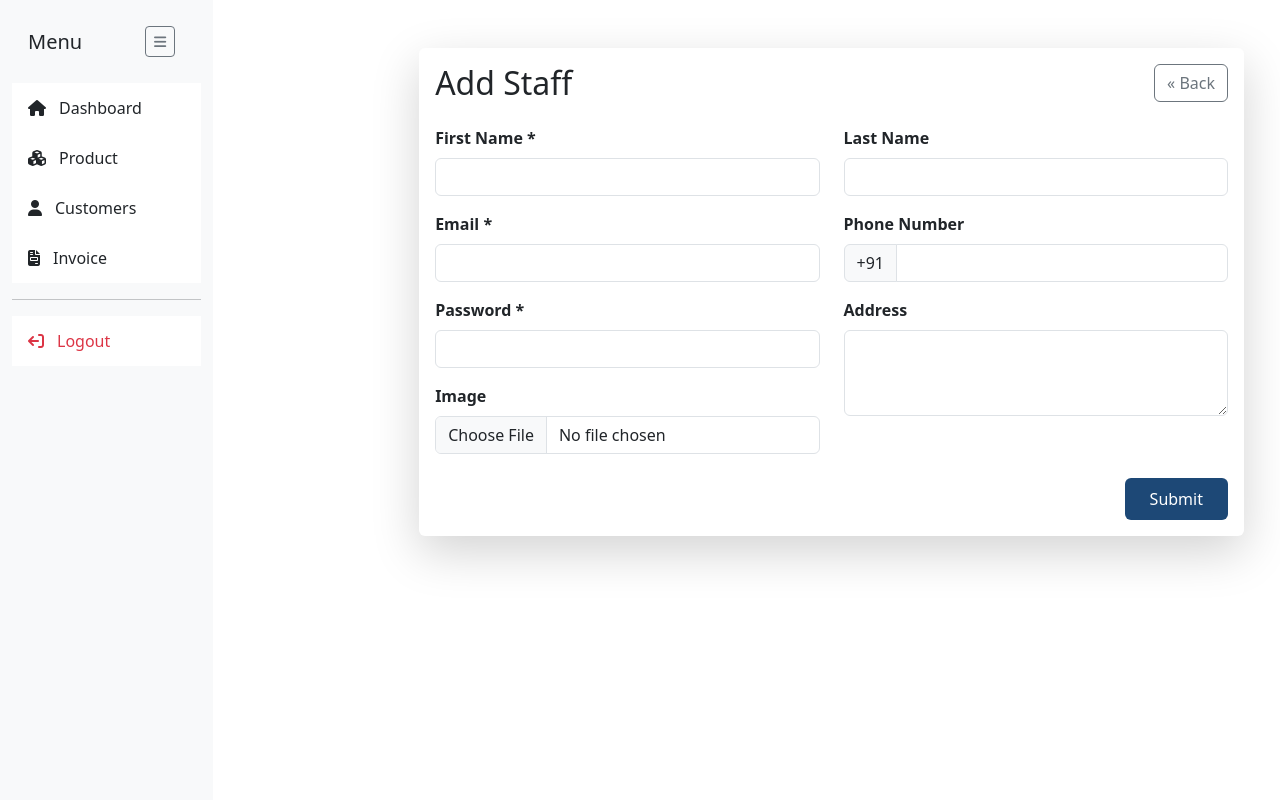
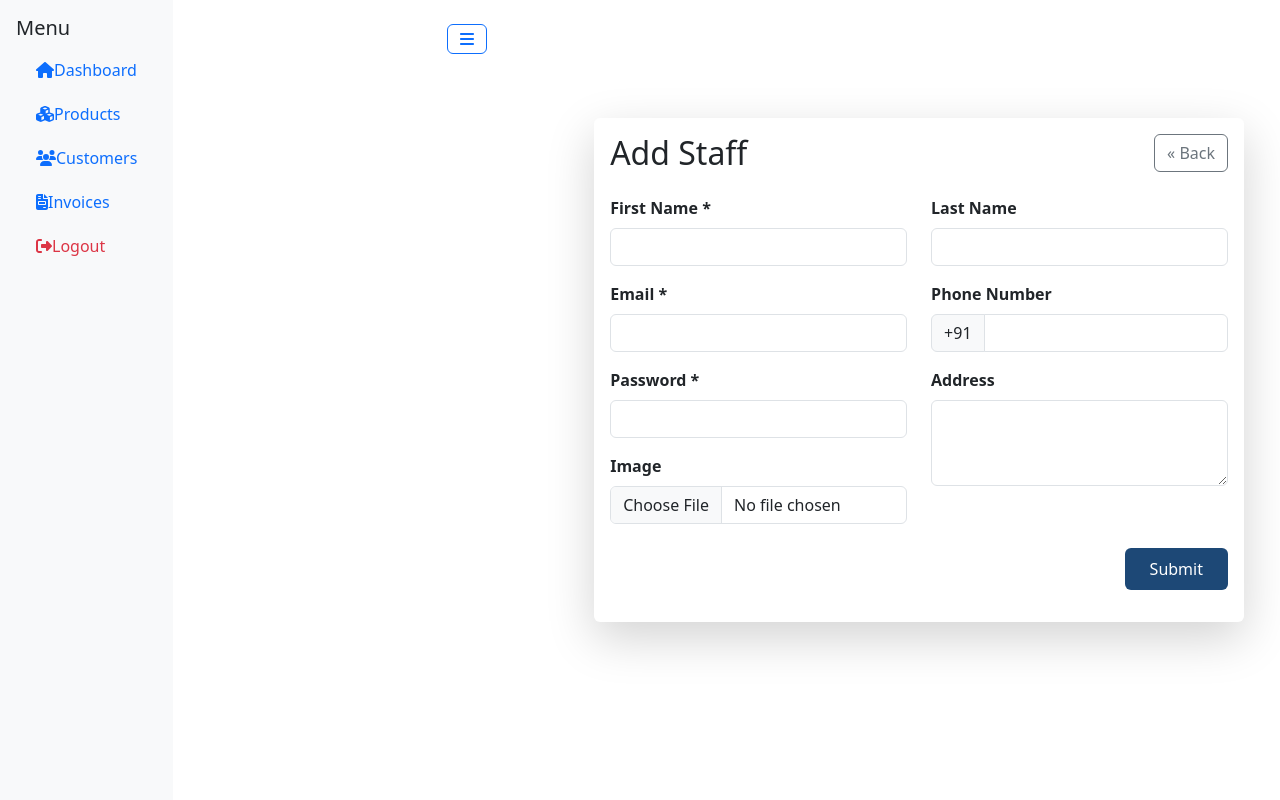
Before and after one commit to Asrifa-hassan/Billing-App, a Django app: template templates/add_staff.html in a window 1280 px wide. Run offline with Django 3.2, Linux system fonts and the light colour scheme; the template is opened without the code that fills it, so the values that code supplies are empty; some libraries are stand-ins or nearby versions.

Commit message:
initial-commit

```diff
--- a/templates/navbar.html
+++ b/templates/navbar.html
@@ -1,134 +1,156 @@
 {% load static %}
-<!DOCTYPE html>
 <html lang="en">
 <head>
   <meta charset="UTF-8">
+  <meta name="viewport" content="width=device-width, initial-scale=1.0">
   <title>{% block title %}{% endblock %}</title>
-  <meta name="viewport" content="width=device-width, initial-scale=1.0">
-
-  <!-- Styles -->
+  <link rel="stylesheet" href="{% static 'css/index.css' %}">
   <link rel="stylesheet" href="{% static 'css/style.css' %}">
   <link href="https://cdn.jsdelivr.net/npm/bootstrap@5.3.5/dist/css/bootstrap.min.css" rel="stylesheet">
-  <link href="https://cdnjs.cloudflare.com/ajax/libs/font-awesome/6.7.2/css/all.min.css" rel="stylesheet">
-  {% block link %}{% endblock %}
-  {% block styles %}{% endblock %}
+  <style>
+    body {
+      overflow-x: hidden;
+    }
 
-  <style>
-    /* Sidebar */
     #sidebar {
       height: 100vh;
-      transition: width 0.3s;
       background-color: #f8f9fa;
+      transition: all 0.3s;
     }
 
-    #sidebar.collapsed {
-      width: 70px !important;
-    }
-
-    #sidebar .list-group-item {
+    #sidebar .nav-link {
+      padding: 10px 20px;
       display: flex;
       align-items: center;
     }
 
-    #sidebar.collapsed .sidebar-text {
-      display: none;
+    #sidebar .nav-link i {
+      margin-right: 10px;
     }
 
-    #sidebar.collapsed .list-group-item {
-      justify-content: center;
-      text-align: center;
-      padding-left: 0;
-      padding-right: 0;
+    #sidebar.collapsed {
+      width: 70px;
     }
 
-    #sidebar.collapsed .list-group-item i {
-      margin: 0;
-    }
-
-    #sidebarToggle {
-      margin: 10px;
-    }
-
-    .content-area {
-      transition: margin-left 0.3s;
+    #sidebar.collapsed .nav-link span {
+      display: none;
     }
 
     @media (max-width: 768px) {
       #sidebar {
-        position: absolute;
+        position: fixed;
+        left: -250px;
+        width: 250px;
+        top: 0;
         z-index: 1030;
       }
 
-      .content-area {
+      #sidebar.show {
+        left: 0;
+      }
+
+      #main-content {
         margin-left: 0 !important;
       }
+
+      #sidebarOverlay {
+        display: none;
+        position: fixed;
+        top: 0;
+        left: 0;
+        width: 100vw;
+        height: 100vh;
+        background: rgba(0, 0, 0, 0.5);
+        z-index: 1029;
+      }
+
+      #sidebar.show + #sidebarOverlay {
+        display: block;
+      }
+    }
+
+    #main-content {
+      transition: margin-left 0.3s;
+      margin-left: 250px;
+    }
+
+    #sidebar.collapsed ~ #main-content {
+      margin-left: 70px;
     }
   </style>
+  {% block link %}{% endblock %}
+  {% block styles %}{% endblock %}
 </head>
 <body>
-
-<!-- Messages -->
 {% if messages %}
 {% for message in messages %}
+<div class="alert-box">
   <div class="alert alert-{{ message.tags }} alert-dismissible fade show" role="alert">
     {{ message }}
-      <button type="button" class="btn-close" data-bs-dismiss="alert"></button>
+    <button type="button" class="btn-close" data-bs-dismiss="alert" aria-label="Close"></button>
+  </div>
 </div>
 {% endfor %}
 {% endif %}
+<div class="d-flex">
+  <nav id="sidebar" class="bg-light">
+    <div class="p-3">
+      <h5 class="sidebar-title">Menu</h5>
+      <ul class="nav flex-column">
+        <li><a class="nav-link" href="#"><i class="fa fa-home"></i><span>Dashboard</span></a></li>
+        <li><a class="nav-link" href="#"><i class="fa fa-cubes"></i><span>Products</span></a></li>
+        <li><a class="nav-link" href="#"><i class="fa fa-users"></i><span>Customers</span></a></li>
+        <li><a class="nav-link" href="#"><i class="fa fa-file-invoice"></i><span>Invoices</span></a></li>
+        <li><a class="nav-link text-danger" href="#"><i class="fa fa-sign-out-alt"></i><span>Logout</span></a></li>
+      </ul>
+    </div>
+  </nav>
+      <div id="sidebarOverlay"></div>
 
-<div class="container-fluid">
-  <div class="row">
-
-    <!-- Sidebar -->
-    <nav id="sidebar" class="col-md-3 col-lg-2 d-md-block bg-light sidebar collapse show">
-      <div class="d-flex justify-content-between align-items-center px-3 pt-3">
-        <h5 class="mb-0 sidebar-text">Menu</h5>
-        <button id="sidebarToggle" class="btn btn-sm btn-outline-secondary d-none d-md-inline">
+  <!-- Page Content -->
+  <div id="main-content" class="flex-grow-1 p-4">
+    <!-- Toggle button -->
+    <button class="btn btn-outline-primary mb-3" id="toggleSidebar">
       <i class="fa fa-bars"></i>
     </button>
-      </div>
-      <ul class="nav flex-column list-group list-group-flush mt-3">
-        <a href="{% url 'dashboard' %}" class="list-group-item"><i class="fa-solid fa-house me-2"></i><span class="sidebar-text">Dashboard</span></a>
-        {% if user.is_superuser %}
-          <a href="{% url 'staff' %}" class="list-group-item"><i class="fa-solid fa-user-tie me-2"></i><span class="sidebar-text">Staff</span></a>
-        {% endif %}
-        <a href="{% url 'products_list' %}" class="list-group-item"><i class="fa-solid fa-cubes me-2"></i><span class="sidebar-text">Product</span></a>
-        <a href="{% url 'customers' %}" class="list-group-item"><i class="fa-solid fa-user me-2"></i><span class="sidebar-text">Customers</span></a>
-        <a href="{% url 'invoices' %}" class="list-group-item"><i class="fa-solid fa-file-invoice me-2"></i><span class="sidebar-text">Invoice</span></a>
-        <hr>
-        <a href="{% url 'logout_page' %}" class="list-group-item text-danger"><i class="fa-solid fa-arrow-right-from-bracket fa-flip-horizontal me-2"></i><span class="sidebar-text">Logout</span></a>
-      </ul>
-    </nav>
-
-    <!-- Main content -->
-    <main class="col-md-9 ms-sm-auto col-lg-10 px-md-4 content-area">
     {% block content %}
     {% endblock %}
-    </main>
-
   </div>
 </div>
+{% block script %}
+{% endblock %}
+<script>
+  setTimeout(function() {
+      const alerts = document.querySelectorAll('.alert');
+      alerts.forEach(function(alert) {
+      let bsAlert = new bootstrap.Alert(alert);
+      bsAlert.close();
+      });
+  }, 2000);  // 2000 ms = 2 seconds
 
-<!-- Scripts -->
-<script src="https://cdn.jsdelivr.net/npm/bootstrap@5.3.7/dist/js/bootstrap.bundle.min.js"></script>
-<script>
-  document.addEventListener("DOMContentLoaded", function () {
-    const sidebar = document.getElementById("sidebar");
-    const toggleBtn = document.getElementById("sidebarToggle");
+  const sidebar = document.getElementById('sidebar');
+  const toggleBtn = document.getElementById('toggleSidebar');
+  const sidebarOverlay = document.getElementById('sidebarOverlay');
 
-    toggleBtn.addEventListener("click", () => {
-      sidebar.classList.toggle("collapsed");
+  toggleBtn.addEventListener('click', () => {
+    if (window.innerWidth < 768) {
+      sidebar.classList.toggle('show');
+      sidebarOverlay.classList.toggle('d-block');
+    } else {
+      sidebar.classList.toggle('collapsed');
+      document.getElementById('main-content').classList.toggle('ml-collapsed');
+    }
   });
 
-    // Auto close alerts after 2 seconds
-    setTimeout(() => {
-      const alerts = document.querySelectorAll('.alert');
-      alerts.forEach(alert => new bootstrap.Alert(alert).close());
-    }, 2000);
+  sidebarOverlay.addEventListener('click', () => {
+    sidebar.classList.remove('show');
+    sidebarOverlay.classList.remove('d-block');
   });
 </script>
-
-{% block script %}{% endblock %}
+<script src="https://cdn.jsdelivr.net/npm/bootstrap@5.3.7/dist/js/bootstrap.bundle.min.js" integrity="sha384-ndDqU0Gzau9qJ1lfW4pNLlhNTkCfHzAVBReH9diLvGRem5+R9g2FzA8ZGN954O5Q" crossorigin="anonymous"></script>
+<script src="https://cdnjs.cloudflare.com/ajax/libs/font-awesome/6.7.2/js/all.min.js" integrity="sha512-b+nQTCdtTBIRIbraqNEwsjB6UvL3UEMkXnhzd8awtCYh0Kcsjl9uEgwVFVbhoj3uu1DO1ZMacNvLoyJJiNfcvg==" crossorigin="anonymous" referrerpolicy="no-referrer"></script>
+<script src="https://code.jquery.com/jquery-3.5.1.slim.min.js"></script>
+<script src="https://cdn.jsdelivr.net/npm/popper.js@1.16.1/dist/umd/popper.min.js"></script>
+<script src="https://stackpath.bootstrapcdn.com/bootstrap/4.5.2/js/bootstrap.min.js"></script>
 </body>
 </html>
```
Lines whose indentation alone changed are shown as unchanged.
